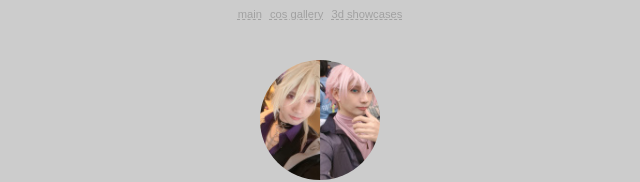
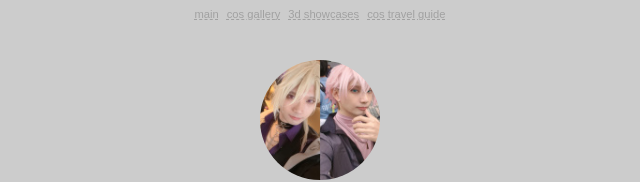
Before and after one commit to soumasandesu/soumasandesu.github.io, a Next.js app: page / in a window 1280 px wide. Shown: the top 182 px of the page, without its empty margins (320-960 px from the left). Built offline with nearby package versions, Linux system fonts and the light colour scheme.

Commit message:
PRE ADD cos travel guide

```diff
--- a/pages/_app.jsx
+++ b/pages/_app.jsx
@@ -9,6 +9,7 @@ export default function App({ Component, pageProps }) {
           { name: "main", url: "/" },
           { name: "cos gallery", url: "/cos_gallery" },
           { name: "3d showcases", url: "/3d_showcases" },
+          { name: "cos travel guide", url: "/cos_travel_guide" },
         ]}
       />
       <Component {...pageProps} />
```
